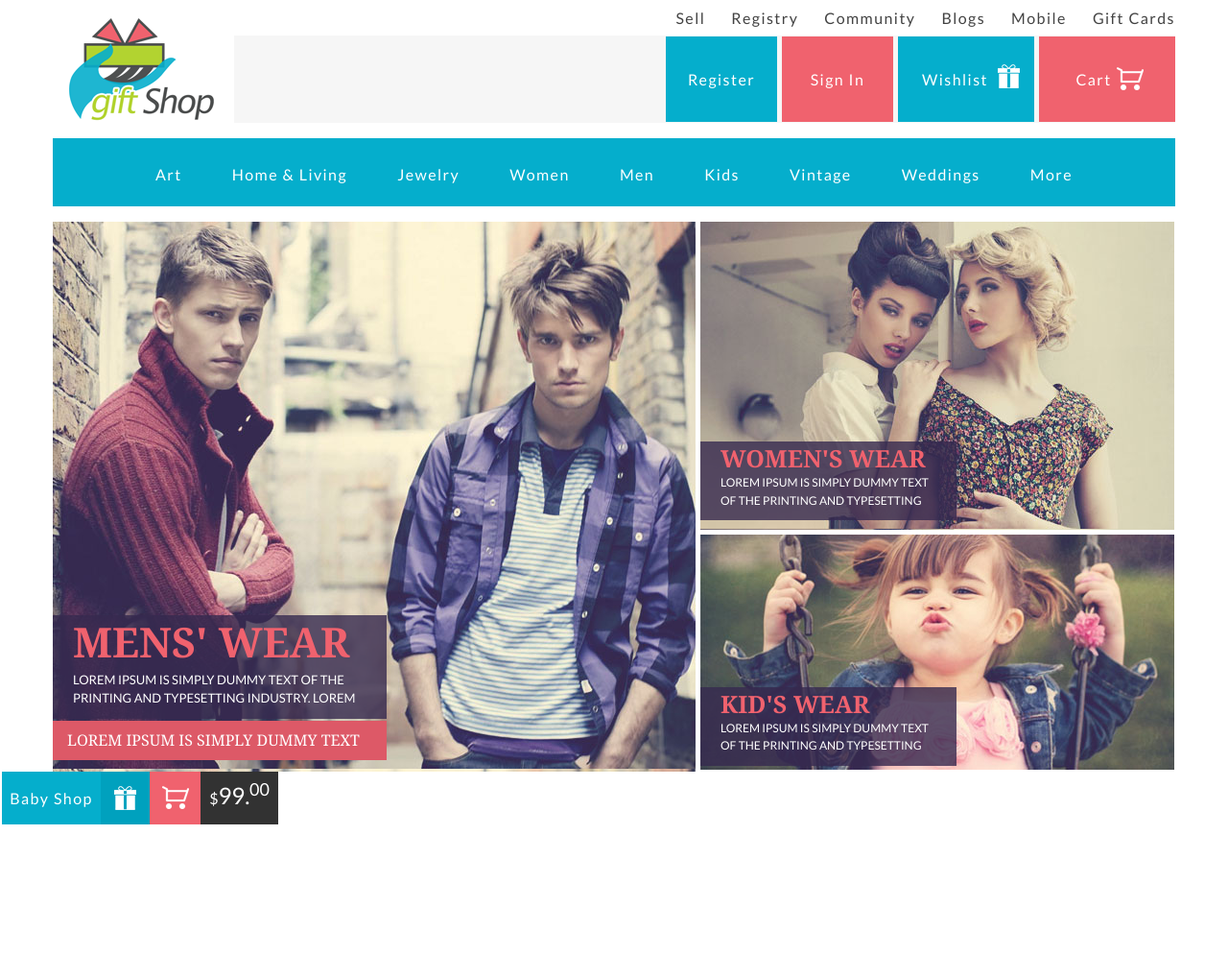
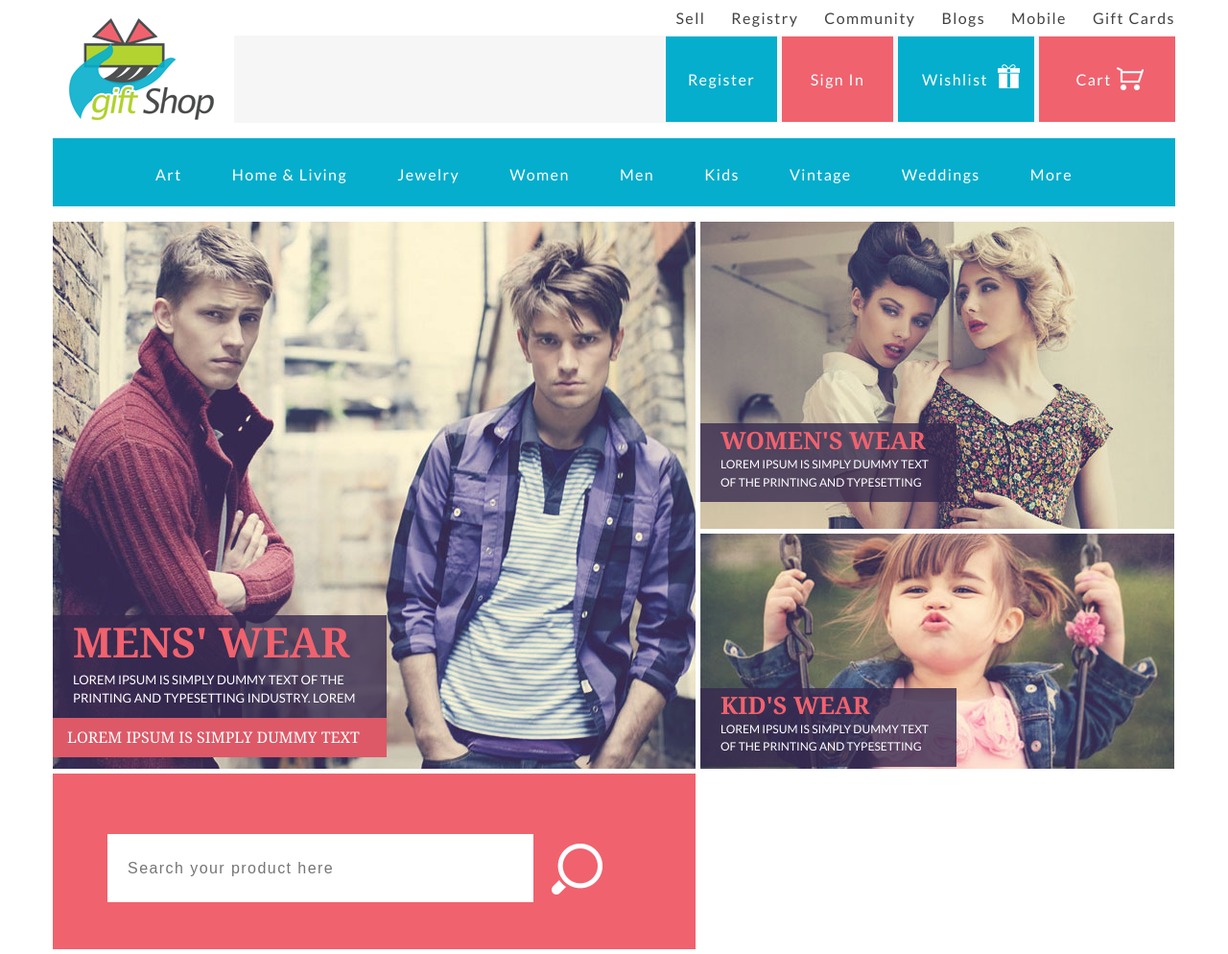
Before and after one commit to OrionBetel/giftshop, a website: page src/index.html in a window 1280 px wide. Shown: the top 994 px of the page at 96% size. Before the commit the page ends 859 px from the top, so only its background shows below. Drawn offline with Linux system fonts and the light colour scheme; files that its build step writes are made by us from their sources; files whose address does not match are found by name.

Commit message:
search form added

```diff
--- a/src/index.html
+++ b/src/index.html
@@ -316,8 +316,10 @@
             industry. Lorem
           </span>
         </div>
+
         <div class="slide-description-auxiliary">Lorem Ipsum is simply dummy
-          text</div>
+          text
+        </div>
       </a>
       <a class="slide slide_women" href="#">
         <div class="slide-description slide-description_small">
@@ -340,17 +342,23 @@
         </div>
       </a>
     </div>
-  </div>
 
-  <div class="rollover">
-    <a class="rollover__title" href="#">Baby shop</a>
-    <a class="rollover__icon rollover__icon_gift" href="#"></a>
-    <a class="rollover__icon rollover__icon_cart" href="#"></a>
-    <span class="rollover__price"><span class="rollover__dollar">$</span>99.
-      <sup class="rollover__cents">00</sup>
-    </span>
+    <form class="search site-block" action="#" method="GET">
+      <input class="search__field" type="search"
+        placeholder="Search your product here">
+      <button class="search__button" type="submit"></button>
+    </form>
   </div>
 
   <script src="script.min.js"></script>
 </body>
 </html>
+
+<!--<div class="rollover">
+          <a class="rollover__title" href="#">Baby shop</a>
+          <a class="rollover__icon rollover__icon_gift" href="#"></a>
+          <a class="rollover__icon rollover__icon_cart" href="#"></a>
+          <span class="rollover__price"><span class="rollover__dollar">$</span>99.
+            <sup class="rollover__cents">00</sup>
+          </span>
+        </div>       -->
--- a/src/sass/_common.scss
+++ b/src/sass/_common.scss
@@ -19,3 +19,7 @@ body {
   display: table;
   clear: both;
 }
+
+.site-block {
+  margin: 5px 5px 5px 0;
+}
--- /dev/null
+++ b/src/sass/_search.scss
@@ -0,0 +1,36 @@
+.search {
+  display: inline-block;
+  width: 57.264%;
+  padding: 4.358% 0 4.188% 4.871%;
+  font-size: 0;
+  background-color: #f0626e;
+
+  &__field {
+    width: 72.388%;
+    margin-right: 3.134%;
+    border: none;
+    padding: 0 3.432%;
+    font-size: 16px;
+    line-height: 71px;
+    letter-spacing: .09em;
+    color: #424242;
+
+    &:focus {
+      outline: none;
+    }
+  }
+
+  &__button {
+    position: relative;
+    top: 22px;
+    width: 53px;
+    height: 53px;
+    border: none;
+    padding: 0;
+    background: url(img/search-icon.png) transparent;
+
+    &:hover {
+      cursor: pointer;
+    }
+  }
+}
--- a/src/sass/_slider.scss
+++ b/src/sass/_slider.scss
@@ -6,26 +6,22 @@
   text-decoration: none;
 
   &_men {
-    width: 57.264%;
+    width: 670px;
+    height: 570px;
     margin-right: 5px;
-    padding-top: 410px;
-    padding-bottom: 12px;
     background-image: url(img/men.jpg);
   }
 
   &_women {
-    width: 42.222%;
+    width: 494px;
+    height: 320px;
     margin-bottom: 5px;
-    padding-top: 19.572%;
-    padding-bottom: .683%;
     background-image: url(img/women.jpg);
   }
 
   &_kids {
     width: 494px;
     height: 245px;
-    padding-top: 13.572%;
-    padding-bottom: .683%;
     background-image: url(img/kids.jpg);
   }
 
@@ -41,20 +37,35 @@
   }
 
   &:hover .slide-description {
-    visibility: hidden;
+    display: none;
+  }
+
+  &:hover .slide-description-auxiliary {
+    display: none;
+  }
+
+  &__rollover {
+    position: absolute;
+    left: 0;
+    top: 0;
   }
 }
 
 .slide-description {
+  position: absolute;
   margin-bottom: 2px;
   padding: 0 16px 13px 21px;
   background-color: rgba(54, 42, 79, .8);
 
   &_big {
+    left: 0;
+    top: 410px;
     width: 51.94%;
   }
 
   &_small {
+    left: 0;
+    top: 65.5625%;
     width: 54.048%;
   }
 
@@ -93,6 +104,9 @@
 }
 
 .slide-description-auxiliary {
+  position: absolute;
+  left: 0;
+  top: 517px;
   width: 348px;
   padding: 0 12px 0 15px;
   font-family: 'Aparajita', Georgia, 'Times New Roman', Times, serif;
--- a/src/sass/mounting-point.scss
+++ b/src/sass/mounting-point.scss
@@ -10,3 +10,4 @@
 @import 'dropdown';
 @import 'slider';
 @import 'rollover';
+@import 'search';
```
Also changed, not shown: dist/img/clock.jpg (added), dist/img/search-icon.png (added), dist/index.html, dist/styles.min.css.
